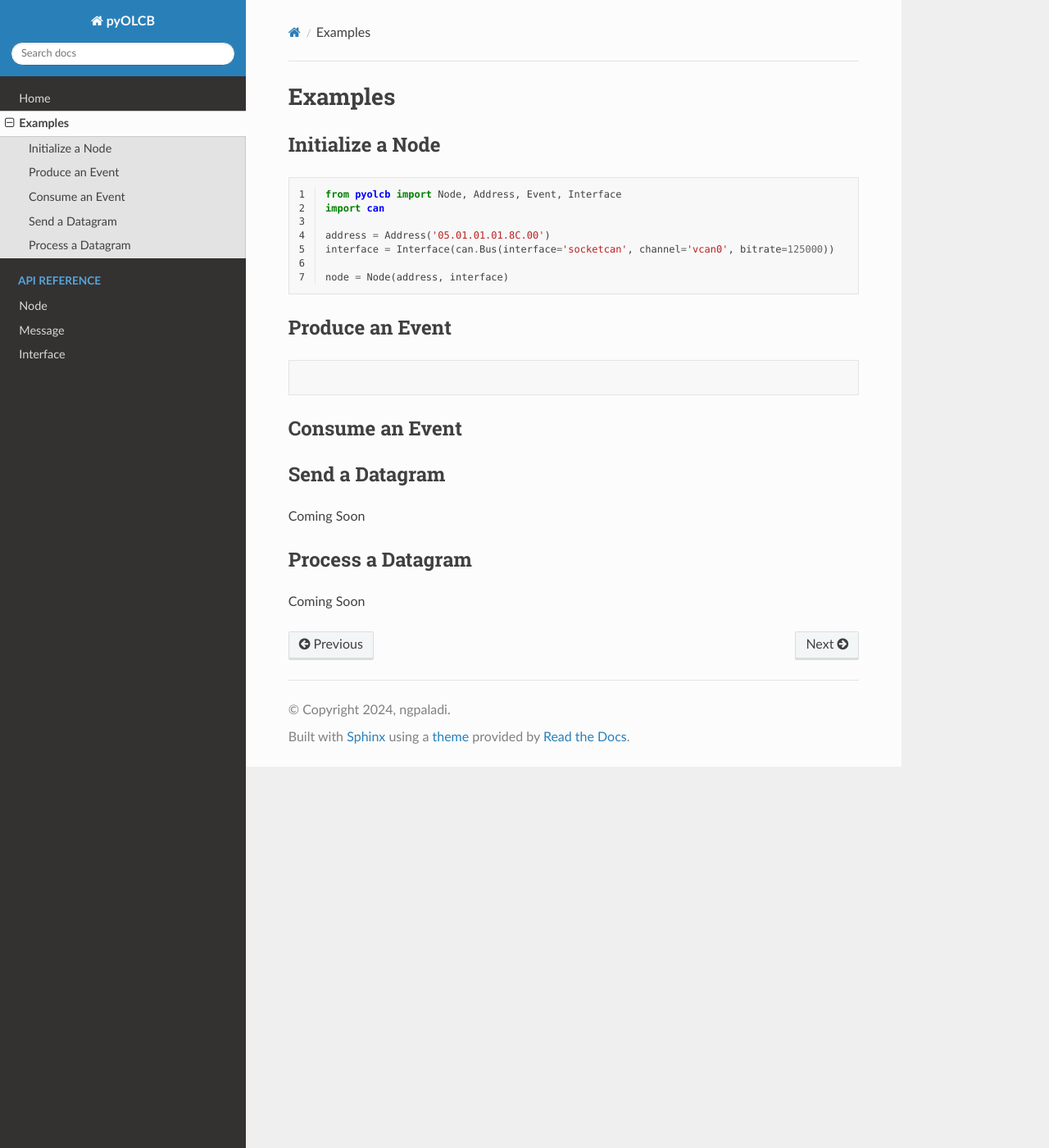
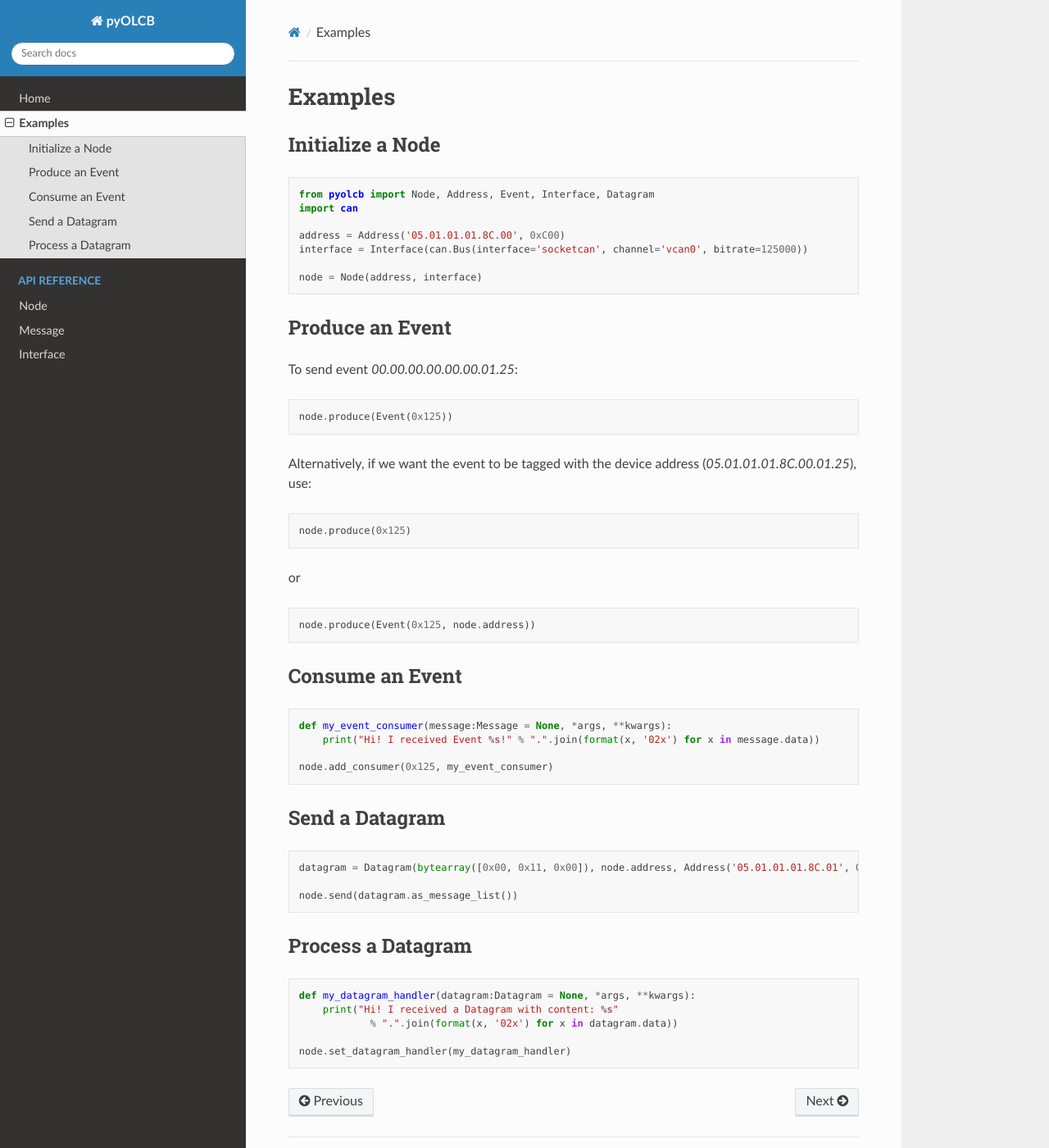
Before and after one commit to UncommonModels/pyOLCB, a Sphinx documentation site: the page built from docs/examples.rst, in a window 1280 px wide and 1400 px high. Shown: the whole window at 82% size. Built offline with Sphinx 7.4.7 and the Read the Docs theme 2.0.0, drawn with Linux system fonts in a browser that asks for light colours.

Commit message:
Add datagram functionality

```diff
--- a/docs/examples.rst
+++ b/docs/examples.rst
@@ -5,13 +5,12 @@ Examples
 
 Initialize a Node
 -------------------
-.. code-block::
-    :linenos:
+.. code-block:: python
 
-    from pyolcb import Node, Address, Event, Interface
+    from pyolcb import Node, Address, Event, Interface, Datagram
     import can
 
-    address = Address('05.01.01.01.8C.00')
+    address = Address('05.01.01.01.8C.00', 0xC00)
     interface = Interface(can.Bus(interface='socketcan', channel='vcan0', bitrate=125000))
 
     node = Node(address, interface)
@@ -19,21 +18,47 @@ Initialize a Node
 
 Produce an Event
 -------------------
-.. code-block::
-    node.produce(Event(125))
+To send event `00.00.00.00.00.00.01.25`:
+
+.. code-block:: python
+
+    node.produce(Event(0x125))
+
+Alternatively, if we want the event to be tagged with the device address (`05.01.01.01.8C.00.01.25`), use:
+
+.. code-block:: python
+
+    node.produce(0x125)
+
+or
+
+.. code-block:: python
+
+    node.produce(Event(0x125, node.address))
 
 Consume an Event
 -------------------
-.. code-block::
-    def my_event_consumer(message:pyolcb.Message = None, *args, **kwargs):
-        print("Hi! I received an Event!")
+.. code-block:: python
 
-    node.add_consumer(1, event_processor)
+    def my_event_consumer(message:Message = None, *args, **kwargs):
+        print("Hi! I received Event %s!" % ".".join(format(x, '02x') for x in message.data))
+
+    node.add_consumer(0x125, my_event_consumer)
 
 Send a Datagram
 -------------------
-Coming Soon
+.. code-block:: python
+
+    datagram = Datagram(bytearray([0x00, 0x11, 0x00]), node.address, Address('05.01.01.01.8C.01', 0xC01))
+
+    node.send(datagram.as_message_list())
 
 Process a Datagram
 -------------------
-Coming Soon
+.. code-block:: python
+
+    def my_datagram_handler(datagram:Datagram = None, *args, **kwargs):
+        print("Hi! I received a Datagram with content: %s"
+                % ".".join(format(x, '02x') for x in datagram.data))
+
+    node.set_datagram_handler(my_datagram_handler)
```
Also changed, not shown: 5 other files.
